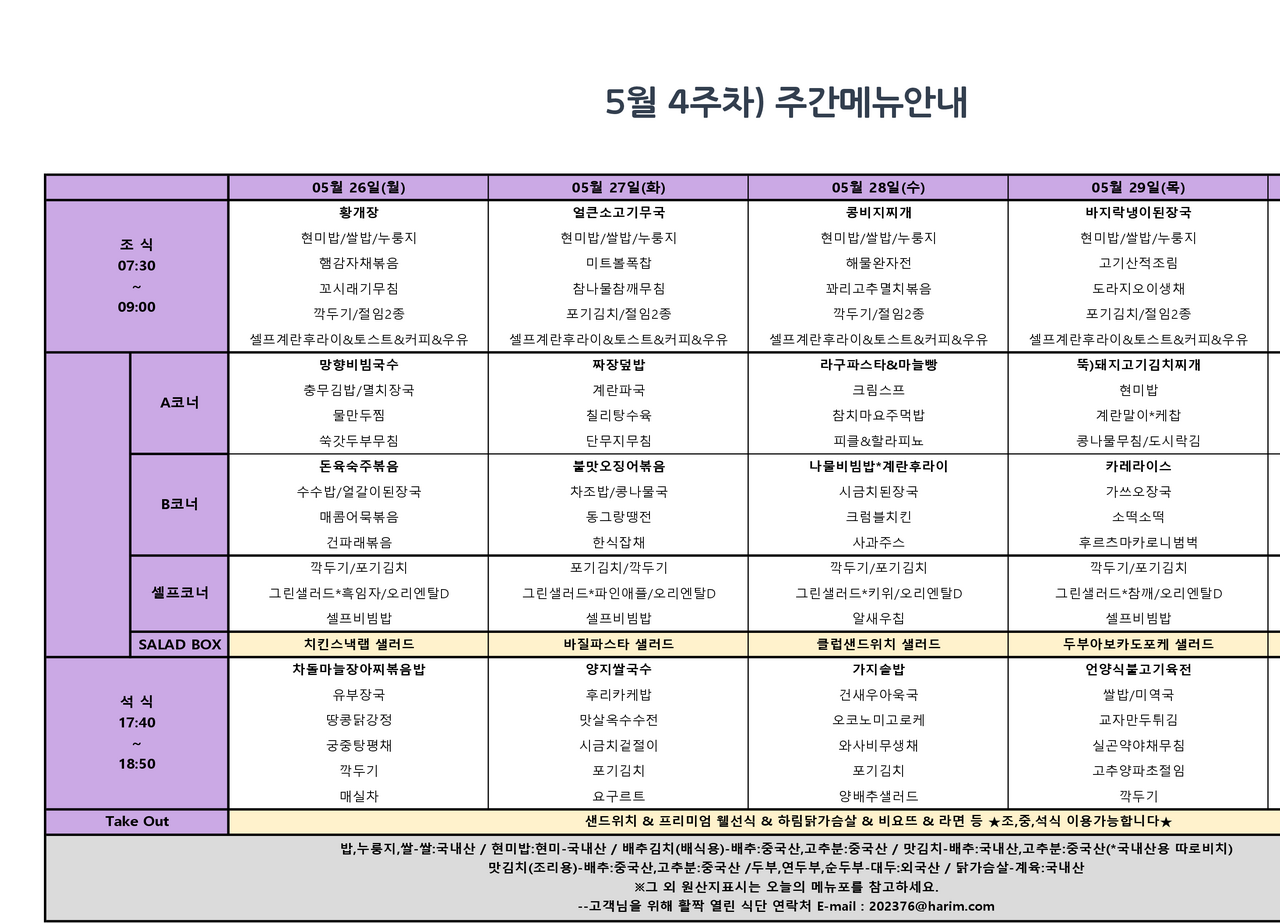
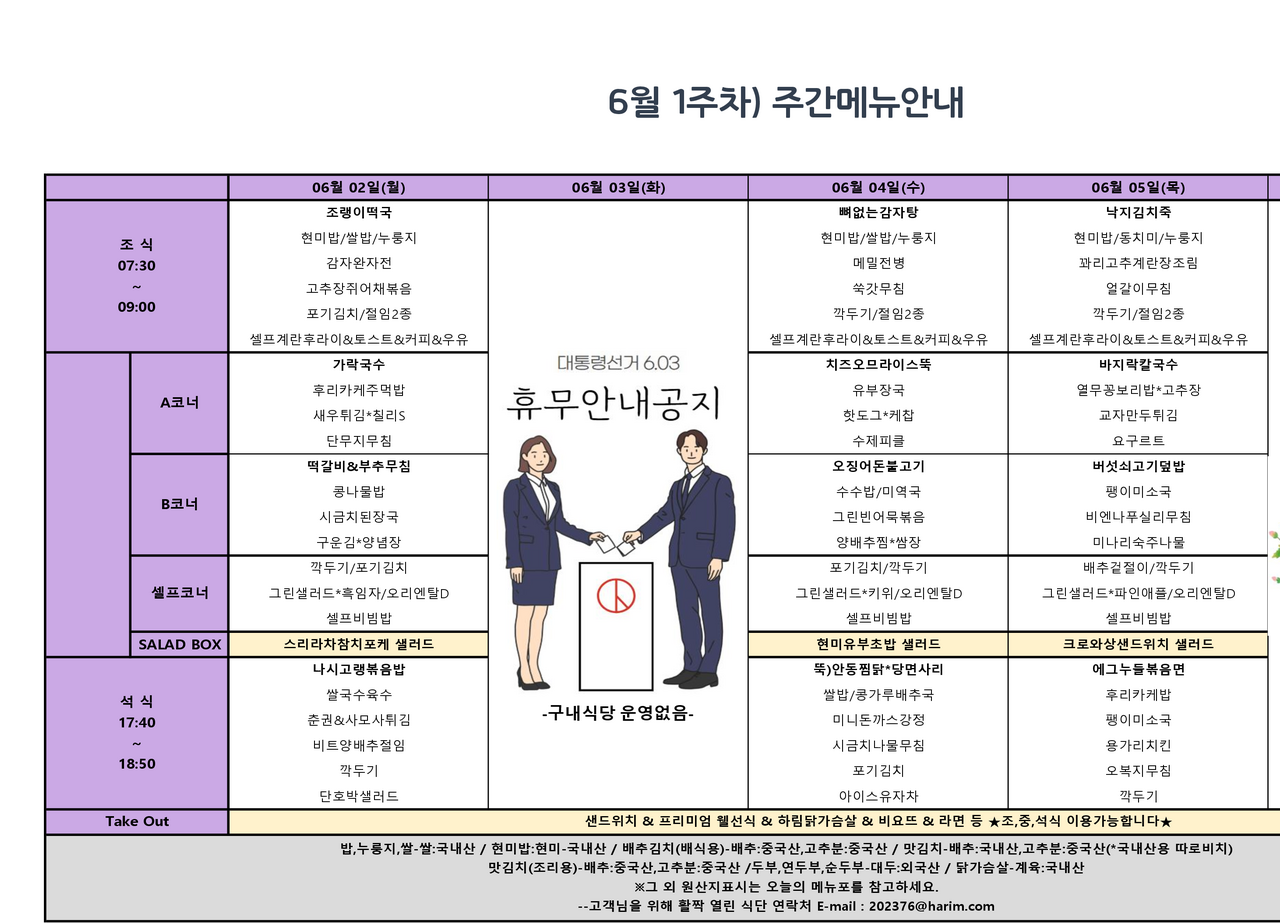
Before and after one commit to anteater333/we-work-for-food, a website: page index.html in a window 1280 px wide. Shown: the top 923 px of the page. Drawn offline with Linux system fonts and the light colour scheme.

Commit message:
menu update

```diff
--- a/index.html
+++ b/index.html
@@ -9,7 +9,7 @@
     <meta name="author" content="anteater333, a.k.a José" />
     <meta property="og:title" content="We Work For Food" />
     <meta property="og:description" content="판교세븐벤처밸리 식단표" />
-    <meta property="og:image" content="bob/thisWeekMenu.453702.png" />
+    <meta property="og:image" content="bob/thisWeekMenu.277657.png" />
     <meta
       property="og:url"
       content="https://blog.anteater-lab.link/we-work-for-food/"
@@ -18,7 +18,7 @@
     <meta name="twitter:card" content="summary_large_image" />
     <meta name="twitter:title" content="We Work For Food" />
     <meta name="twitter:description" content="판교세븐벤처밸리 식단표" />
-    <meta name="twitter:image" content="bob/thisWeekMenu.453702.png" />
+    <meta name="twitter:image" content="bob/thisWeekMenu.277657.png" />
     <meta
       name="twitter:url"
       content="https://blog.anteater-lab.link/we-work-for-food/"
@@ -26,7 +26,7 @@
   </head>
   <body>
     <a href="http://www.pvv.co.kr/bbs/index.php?code=bbs_menu01">
-      <img src="bob/thisWeekMenu.453702.png" alt="menu"
+      <img src="bob/thisWeekMenu.277657.png" alt="menu"
     /></a>
   </body>
 </html>
```
Also changed, not shown: bob/thisWeekMenu.277657.png (added), bob/thisWeekMenu.453702.png (deleted).
